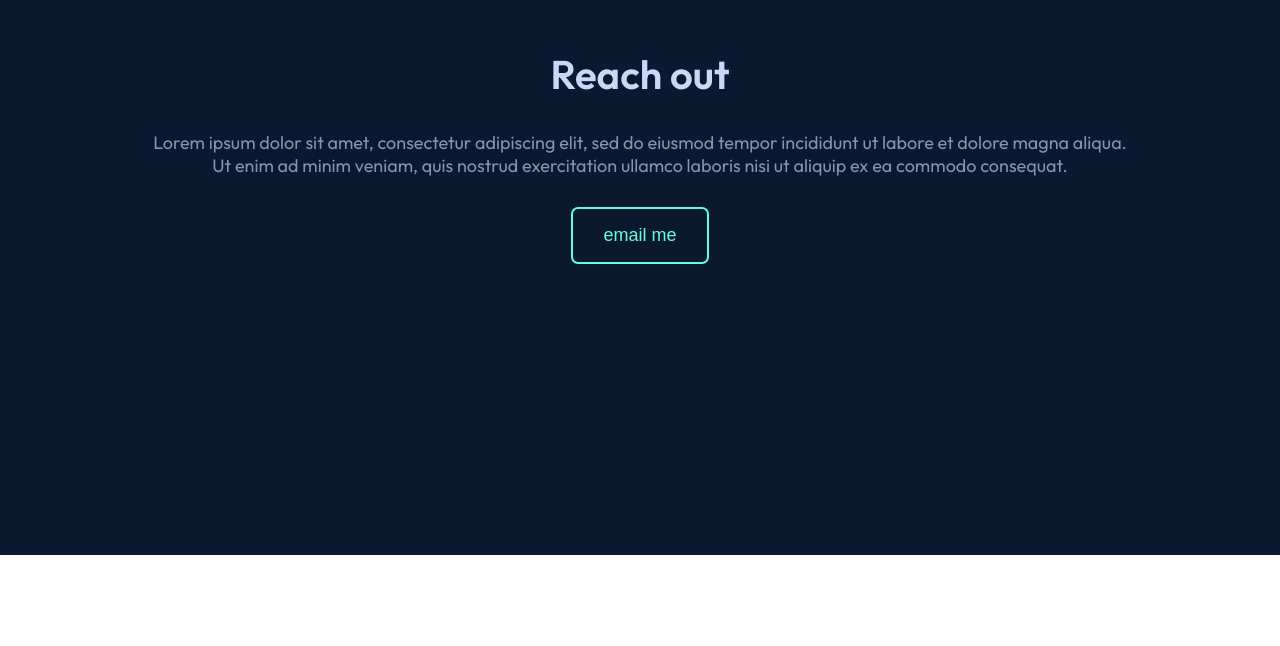
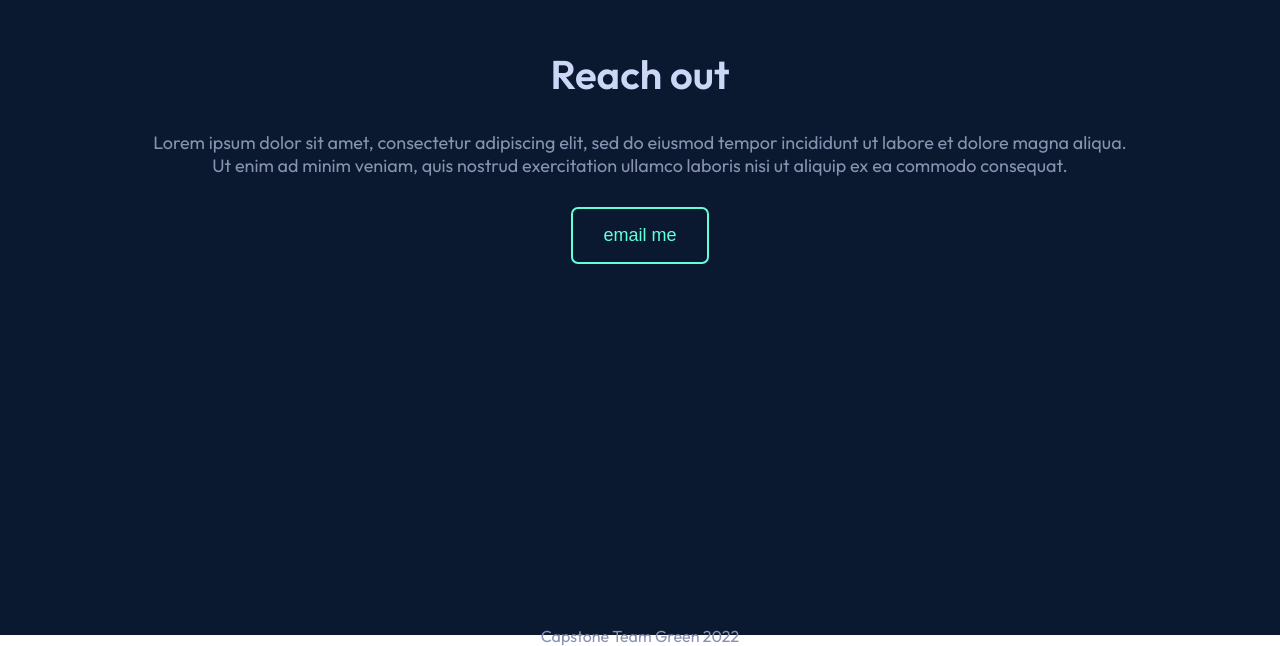
Before and after one commit to CapstoneTeamGreen/website_frontend, a React (Create React App) app: page / in a window 1280 px wide. Shown: the part 2645-3291 px from the top of the page. Before the commit the page ends 3200 px from the top, so only its background shows below. Built offline with nearby package versions, Linux system fonts and the light colour scheme; no server answers.

Commit message:
Created simple footer for project

```diff
--- a/src/App.js
+++ b/src/App.js
@@ -4,6 +4,7 @@ import LandingPage from './components/LandingPage';
 import About from './components/About';
 import Projects from './components/Projects';
 import Contact from './components/Contact';
+import Footer from './components/Footer';
 import { BrowserRouter as Router } from 'react-router-dom';
 import reactDom from 'react-dom';
 
@@ -30,6 +31,7 @@ function App() {
       <About toggleViews={toggleViews} altSkills={altSkills}/>
       <Projects />
       <Contact />
+      <Footer/>
     </Router>
   );
 }
--- /dev/null
+++ b/src/components/Footer/FooterElements.js
@@ -0,0 +1,19 @@
+import styled from 'styled-components';
+
+export const FooterContainer = styled.div`
+    background: #0A192F;
+    display: flex;
+    flex-direction: column;
+    justify-content: center;
+    align-items: center;
+    padding: 0 30px;
+    height: 10vh;
+`
+
+export const FooterP = styled.p`
+    font-size: calc(8px + 1vmin);
+    color: #8892B0;
+    text-align: center;
+
+    margin-top: 8%;
+`
--- /dev/null
+++ b/src/components/Footer/index.js
@@ -0,0 +1,15 @@
+import React from 'react'
+import {
+    FooterContainer,
+    FooterP
+} from './FooterElements';
+
+const Footer = () => {
+  return (
+    <FooterContainer>
+      <FooterP>Capstone Team Green 2022</FooterP>
+    </FooterContainer>
+  )
+}
+
+export default Footer
```
